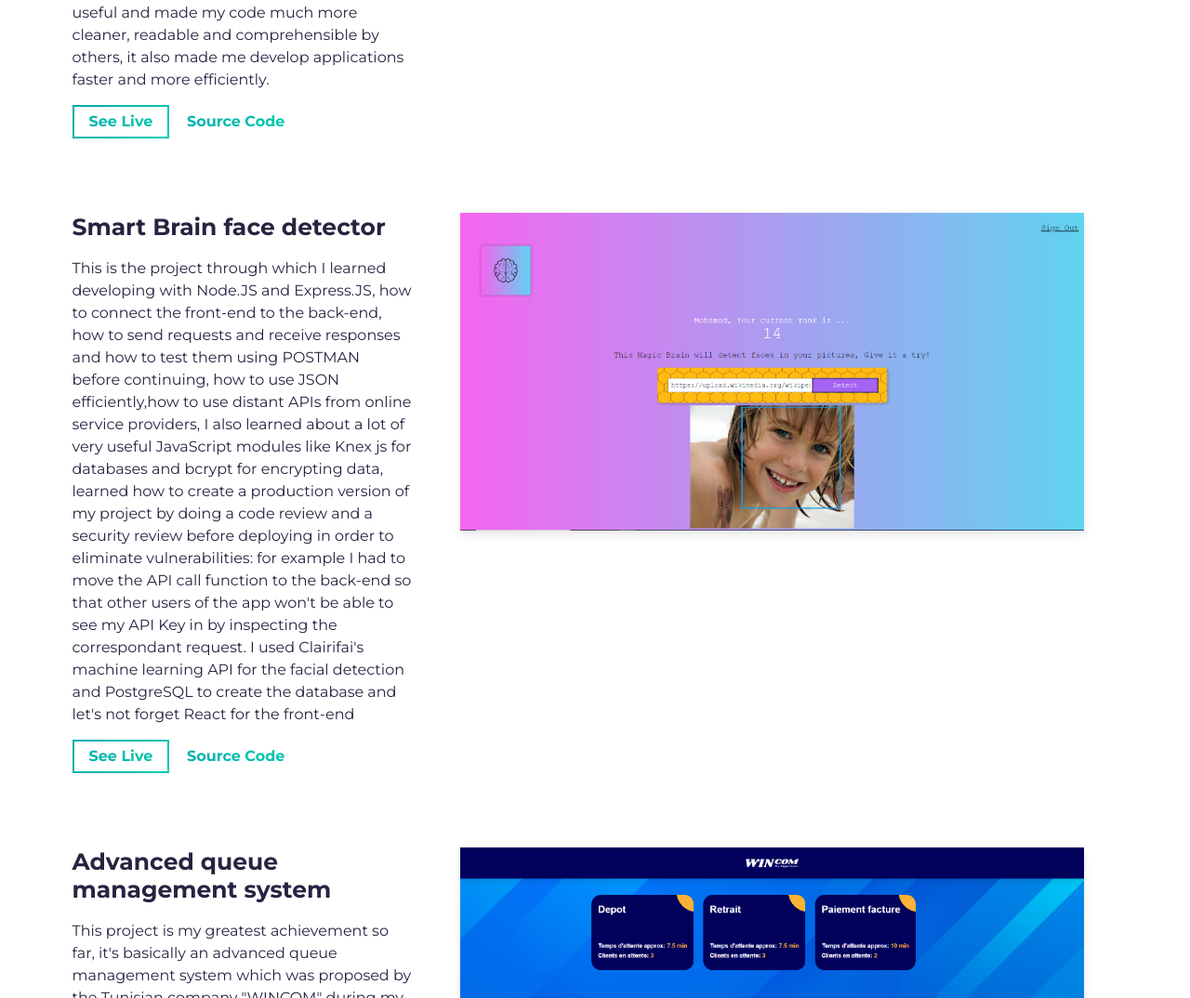
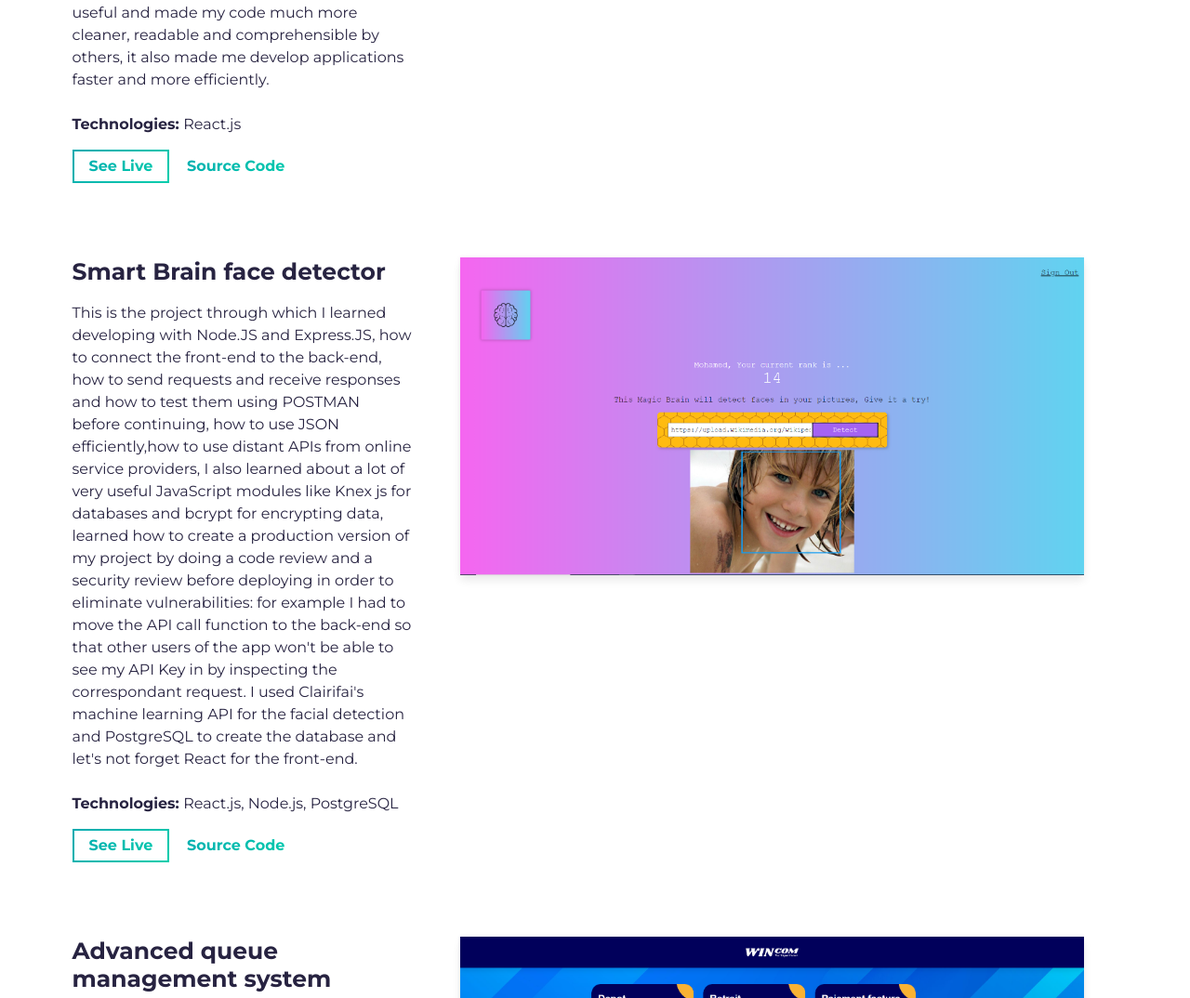
Before and after one commit to MohamedMbaarek/Mohamed-Mbarek-Portfolio, a website built with Parcel: page src/index.html in a window 1280 px wide. Shown: the part 1940-3014 px from the top of the page at 93% size. Built offline with nearby package versions, Linux system fonts and the light colour scheme.

Commit message:
changed desc format

```diff
--- a/src/index.html
+++ b/src/index.html
@@ -106,7 +106,8 @@
                     and understood the "package.json" file really well and how important it is for deploying your project or when working in a team.
                     The online documentation for React was really helpful when working on it since I was complicating things
                     but the documentation showed me new methods in React.JS that are really useful and made my code much more cleaner, readable
-                    and comprehensible by others, it also made me develop applications faster and more efficiently.
+                    and comprehensible by others, it also made me develop applications faster and more efficiently.<br><br>
+                    <strong>Technologies: </strong> React.js
                   </p>
                 </div>
                 <a
@@ -163,7 +164,8 @@
                     for databases and bcrypt for encrypting data, learned how to create a production version of my project by doing a code review and
                     a security review before deploying in order to eliminate vulnerabilities: for example I had to move the API call function to the back-end
                     so that other users of the app won't be able to see my API Key in by inspecting the correspondant request.
-                    I used Clairifai's machine learning API for the facial detection and PostgreSQL to create the database and let's not forget React for the front-end
+                    I used Clairifai's machine learning API for the facial detection and PostgreSQL to create the database and let's not forget React for the front-end.<br><br>
+                    <strong>Technologies: </strong> React.js, Node.js, PostgreSQL
                   </p>
                 </div>
                 <a
@@ -219,7 +221,7 @@
                               queue in order to benefit from one of your service then this application is all you need to manage your queues and customer flow. <br>
                               This project helped me greatly to master React.js and Node.js and hone my problem solving skills, it was a really great experience to develop a web application with this scale. <br>
                               This application is developed to work on digital terminals and any other device with a web browser installed. <br>
-                              No code source or live version available for this project since it's a private one but you can see screenshots of it by clicking on the link. <br>
+                              No code source or live version available for this project since it's a private one but you can see screenshots of it by clicking on the link. <br><br>
                               <strong>Technologies: </strong> React.js, Node.js, PostgreSQL
 
                             </p>
```
